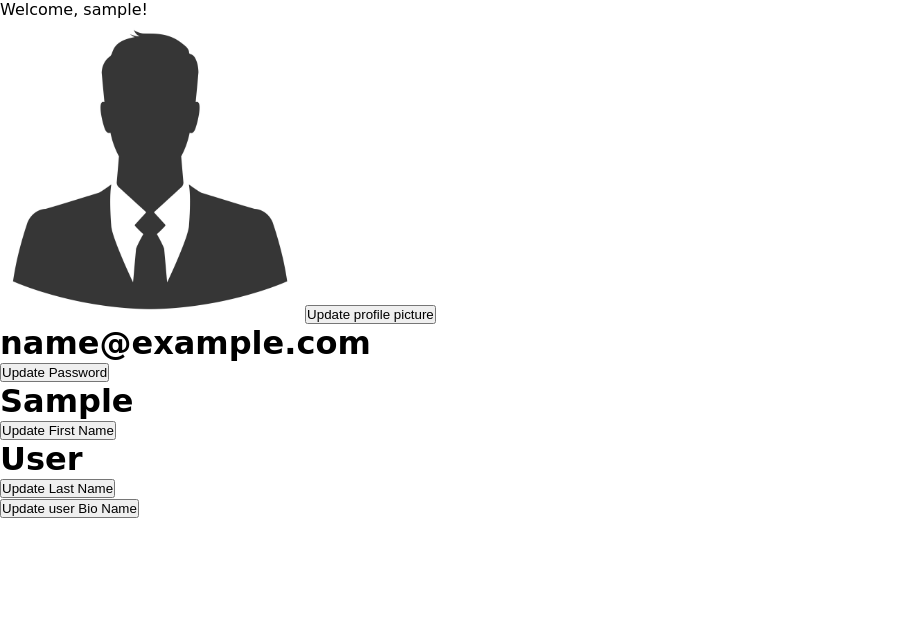
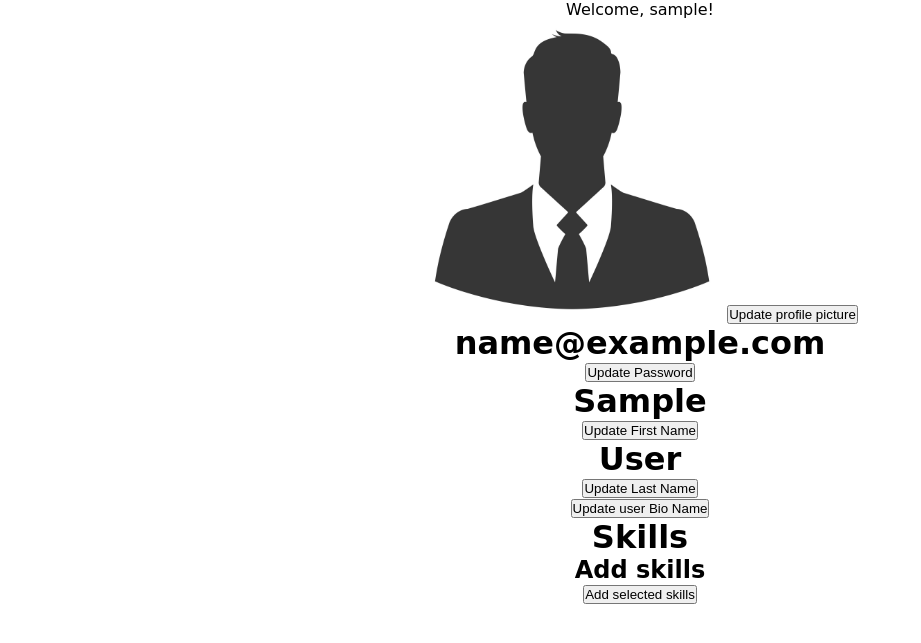
Before and after one commit to Kedar59/skillExchange, a Django app: page /profile/ in a window 1280 px wide. Shown: the part 94-737 px from the top of the page, without its empty margins (0-921 px from the left). Run offline with Django 4.2, Linux system fonts and the light colour scheme; the visitor is signed in with stand-in values (Sample User, id 1).

Commit message:
basic code for making add skills to user function

```diff
--- a/static/css/profile.css
+++ b/static/css/profile.css
@@ -2,3 +2,7 @@
     height: 300px;
     width: 300px;
 }
+#profile{
+    justify-content: center;
+    text-align: center;
+}
--- a/users/templates/users/profile.html
+++ b/users/templates/users/profile.html
@@ -8,6 +8,7 @@
 {% endblock css %}
 {% block content %}
 {% if user.is_authenticated %}
+<div id="profile">
     <p>Welcome, {{ user.username }}!</p>
     {% if not user.has_prof_pic %}
     <img src="{% static 'images/default-prof.jpg' %}" alt="not displayed" class="prof-img-display">
@@ -49,6 +50,27 @@
                 <button type="submit">Submit</button>
             </form>
     <!-- Display other user information here as needed -->
+    <h1>Skills</h1>
+    <!-- Show all skills user has -->
+    <ul>
+        {% for skill in user_skills %}
+            <li> {{ skill.name }} </li>
+        {% endfor %}
+    </ul>
+    <h2>Add skills</h2>
+    <!-- Show all skills user dosent have  -->
+    <form action="{% url 'profile' %}" method="post">
+        <input type="text" name="add_skills_to_user" hidden>
+        {% csrf_token %}
+            {% for skill in skills_not_possessed %}
+                <div>
+                    <input type="checkbox" id="skill_{{ skill.id }}" name="skill_{{ skill.id }}" value="{{ skill.id }}">
+                    <label for="skill_{{ skill.id }}">{{ skill.name }}</label>
+                </div>
+            {% endfor %}
+        <button type="submit">Add selected skills</button>
+    </form>
+</div>
 {% else %}
     <p>User is not logged in.</p>
     <!-- Display a message or login link for users who are not logged in -->
--- a/users/views.py
+++ b/users/views.py
@@ -184,6 +184,15 @@ def logout_view(request):
 @login_required
 def profile(request):
     user = request.user
+    user_skills = user.skills.all()
+    all_skills = Skill.objects.all()
+    skills_not_possessed = all_skills.difference(user_skills)
+
+    context = {
+        'user': user,
+        'user_skills': user_skills,
+        'skills_not_possessed': skills_not_possessed,
+    }
     if request.method == 'POST':
         if 'update_first_name' in request.POST:
             new_first_name = request.POST['update_first_name']
@@ -192,10 +201,10 @@ def profile(request):
 
             if user.first_name != new_first_name:
                 messages.error(request, 'An error occurred while updating the first name. Please try again')
-                return render(request, "users/profile.html" , {'user':user})
+                return render(request, "users/profile.html" , context)
 
             messages.success(request, ' First name updated successfully ')
-            return render(request, "users/profile.html" , {'user':user})
+            return render(request, "users/profile.html" , context)
         elif 'update_last_name' in request.POST:
             new_last_name = request.POST['update_last_name']
             user.last_name = new_last_name
@@ -203,10 +212,10 @@ def profile(request):
 
             if user.last_name != new_last_name:
                 messages.error(request, 'An error occurred while updating the last name. Please try again')
-                return render(request, "users/profile.html" , {'user':user})
+                return render(request, "users/profile.html" , context)
 
             messages.success(request, ' Last name updated successfully ')
-            return render(request, "users/profile.html" , {'user':user})
+            return render(request, "users/profile.html" , context)
         elif 'update_userBio' in request.POST:
             new_userBio = request.POST['update_userBio']
             user.userBio = new_userBio
@@ -214,10 +223,10 @@ def profile(request):
 
             if user.userBio != new_userBio:
                 messages.error(request, 'An error occurred while updating the user Bio. Please try again')
-                return render(request, "users/profile.html" , {'user':user})
+                return render(request, "users/profile.html" , context)
 
             messages.success(request, ' User Bio updated successfully ')
-            return render(request, "users/profile.html" , {'user':user})
+            return render(request, "users/profile.html" , context)
         elif 'reset_password' in request.POST:
             otp = random.randint(100000,999999)
             subject= f"Email Verification for {user.email} Account"
@@ -251,7 +260,7 @@ def profile(request):
 
             if response.status_code != 200:
                 messages.error(request, f"{response.status_code}Something went wrong while saving profile picture")
-                return render(request,'users/profile.html',{'user':user})
+                return render(request,'users/profile.html',context)
             public_url: str = supabase.storage.from_(storage_bucket).get_public_url(file_name)
             user.prof_path = public_url
             user.prof_extension = extension
@@ -259,9 +268,9 @@ def profile(request):
             user = user.save()
             if user is None:
                 messages.error(request,"some error occoured while saving public url")
-                return render(request,'users/profile.html',{'user':user})
+                return render(request,'users/profile.html',context)
             messages.success(request, "profile picture updated successfully")
-            return render(request,'users/profile.html',{'user':user})
+            return render(request,'users/profile.html',context)
         elif 'reset_password' in request.POST:
             otp = random.randint(100000,999999)
             subject= f"Password reset for {user.email} Account"
@@ -277,4 +286,4 @@ def profile(request):
             messages.success(request,f"Email with otp of account {user.username} to email: {user.email}")
             return render(request,'users/reset_password.html',{'otp':otp})
 
-    return render(request, "users/profile.html",{'user':user})
+    return render(request, "users/profile.html",context)
```
